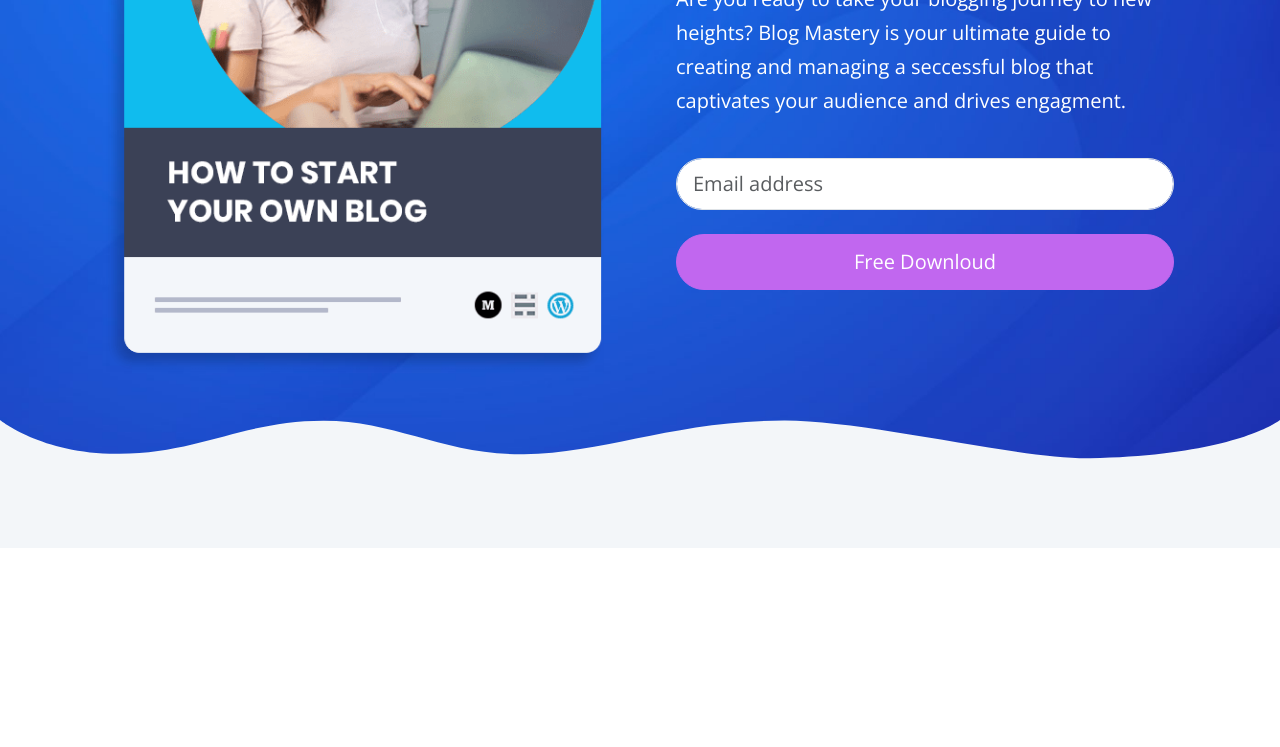
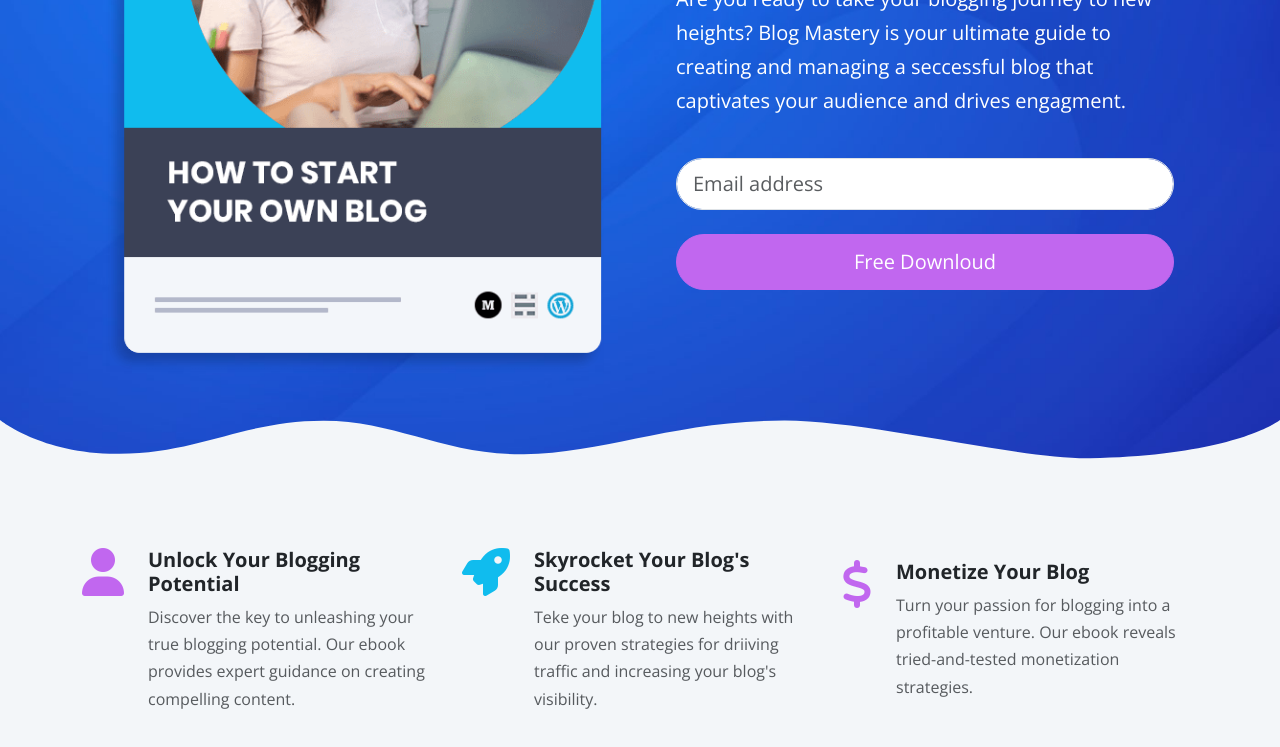
Before and after one commit to eldiaby/Ebook, a website built with Parcel: page index.html in a window 1280 px wide. Shown: the part 437-1184 px from the top of the page. Before the commit the page ends 985 px from the top, so only its background shows below. Built offline with nearby package versions, Linux system fonts and the light colour scheme.

Commit message:
Add the icons section

```diff
--- a/index.html
+++ b/index.html
@@ -84,12 +84,12 @@
         <div class="container-xl">
           <div class="row">
             <div class="col-md-6">
-              <div class="header__image--container mb-5 px-4">
+              <div class="header__image-container mb-5 px-4">
                 <img src="./images/header-ebook.png" class="img-fluid" alt="Header Image" title="Header Image" />
               </div>
             </div>
             <div class="col-md-6 ">
-              <div class="text-container p-4 d-flex flex-column justify-content-center h-100 mb-5">
+              <div class="header__text-container p-4 d-flex flex-column justify-content-center h-100 mb-5">
                 <h1 class="display-3 fw-bold">Welcome to Blog Mastery</h1>
                 <p class="lead">
                   Are you ready to take your blogging journey to new heights? Blog Mastery is your ultimate guide to
@@ -131,6 +131,52 @@
     </header>
     <!-- Header end -->
     <!-- =============================================================================== -->
+    <!-- Main content start -->
+    <main>
+      <!-- Icons section start -->
+      <section class="section-icons bg-light pb-5">
+        <div class="container-xl">
+          <div class="row hstack g-4">
+            <div class="col-md-4 d-flex gap-4">
+              <i class="fas fa-user fa-3x text-primary"></i>
+              <div class="">
+                <h5 class="fw-bold">Unlock Your Blogging Potential</h5>
+                <p class="text-muted">
+                  Discover the key to unleashing your true blogging potential. Our ebook provides expert guidance on
+                  creating compelling content.
+                </p>
+              </div>
+            </div>
+
+            <div class="col-md-4 d-flex gap-4">
+              <i class="fas fa-rocket fa-3x text-secondary"></i>
+              <div class="">
+                <h5 class="fw-bold">Skyrocket Your Blog's Success</h5>
+                <p class="text-muted">
+                  Teke your blog to new heights with our proven strategies for driiving traffic and increasing your
+                  blog's visibility.
+                </p>
+              </div>
+            </div>
+
+            <div class="col-md-4 d-flex gap-4">
+              <i class="fas fa-dollar fa-3x text-primary"></i>
+              <div class="">
+                <h5 class="fw-bold">Monetize Your Blog</h5>
+                <p class="text-muted">
+                  Turn your passion for blogging into a profitable venture. Our ebook reveals tried-and-tested
+                  monetization strategies.
+                </p>
+              </div>
+            </div>
+          </div>
+        </div>
+      </section>
+      <!-- Icons section start -->
+      <!-- =============================================================================== -->
+    </main>
+    <!-- Main content end -->
+    <!-- =============================================================================== -->
 
   </body>
 
--- a/sass/layout/_header.scss
+++ b/sass/layout/_header.scss
@@ -3,4 +3,17 @@
   background-position: center;
   background-size: cover;
   background-repeat: no-repeat;
+
+  &__image-container {
+    @media only screen and (max-width: 1000px) {
+      display: flex;
+      justify-content: center;
+    }
+  }
+
+  &__text-container {
+    @media only screen and (max-width: 1000px) {
+      text-align: center;
+    }
+  }
 }
```
Also changed, not shown: css/style.css.
